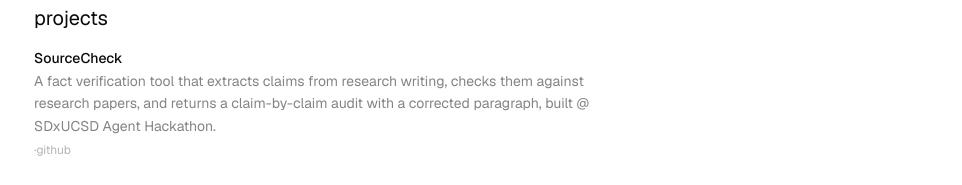
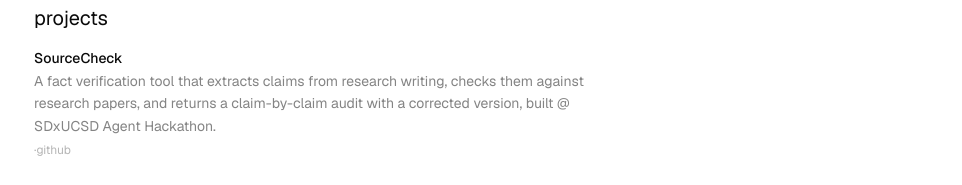
Before and after one commit to Eliot-2006/portfolio-v1, a Next.js app: page / in a window 1280 px wide. Shown: the part 598-783 px from the top of the page, without its empty margins (318-1280 px from the left). Built offline with nearby package versions, Linux system fonts and the light colour scheme.

Commit message:
updated project section

```diff
--- a/components/portfolio-section.tsx
+++ b/components/portfolio-section.tsx
@@ -21,7 +21,7 @@ const projects = [
   {
     title: "SourceCheck",
     description:
-      "A fact verification tool that extracts claims from research writing, checks them against research papers, and returns a claim-by-claim audit with a corrected paragraph, built @ SDxUCSD Agent Hackathon.",
+      "A fact verification tool that extracts claims from research writing, checks them against research papers, and returns a claim-by-claim audit with a corrected version, built @ SDxUCSD Agent Hackathon.",
     links: [{ label: "github", href: "https://github.com/Eliot-2006/SourceCheck" }],
   },
   {
```
